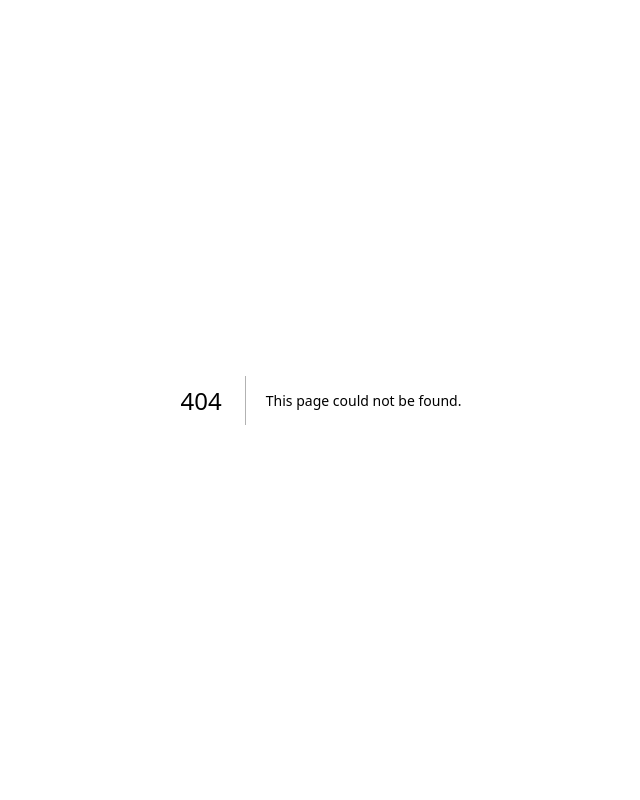
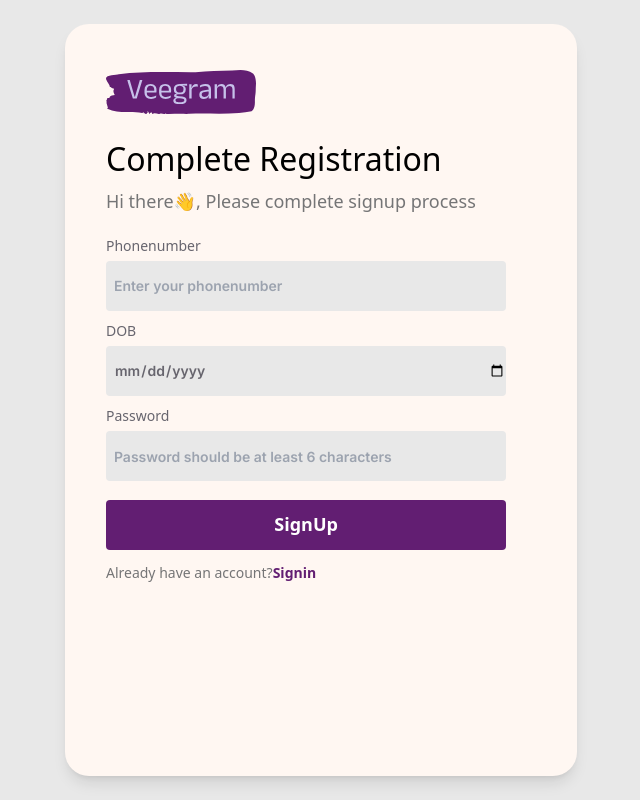
Before and after one commit to Victorasamu123/Veegram-Clients, a Next.js app: page /auth/signupcomp in a window 1280 px wide. Before the commit this address had no page. Shown: the whole page, without its empty margins (319-959 px from the left). Built offline with nearby package versions, Linux system fonts and the light colour scheme.

Commit message:
complted proceedsignup page

```diff
--- a/src/app/auth/signup/page.tsx
+++ b/src/app/auth/signup/page.tsx
@@ -6,8 +6,15 @@ import logo from "../../../../public/svgexport-24.svg"
 import google from "../../../../public/google.png"
 import apple from "../../../../public/apple.png"
 import facebook from "../../../../public/facebook.png"
+import { useRouter } from "next/navigation"
+
 
 export default function Signup() {
+  const router = useRouter()
+  const proceedSignup =()=>{
+    router.push("/auth/signupcomp");
+  }
+
   return (
     <div className="w-[100vw] h-[100vh] bg-[#E8E8E8] flex justify-center items-center">
       <div className="bg-[#FFF7F2] h-[94%] w-[40%] rounded-3xl shadow-lg">
@@ -34,7 +41,7 @@ export default function Signup() {
             <input type="email" className="w-[85%] h-[50px] bg-[#E8E8E8] rounded-[4px] focus:outline-[#621E72] hover:border-[2px] pl-2 text-[#67656E] text-[14px] font-semibold" placeholder="Enter your email address"/>
             </div>
             <div className="block">
-                <button className="mt-[4%] w-[85%] h-[50px] rounded-[4px] text-[#FFFFFF] text-[18px] font-semibold font-apple bg-[#621E72]">Proceed</button>
+                <button className="mt-[4%] w-[85%] h-[50px] rounded-[4px] text-[#FFFFFF] text-[18px] font-semibold font-apple bg-[#621E72]" onClick={proceedSignup}>Proceed</button>
             </div>
         </div>
         <div className="ml-[8%] mt-[3%] flex">
@@ -48,7 +55,7 @@ export default function Signup() {
           <div className="w-[23%] h-[50px] border-2 mr-[35px] rounded-lg cursor-pointer flex justify-center items-center"><Image src={apple} alt="" width={60}/></div>
         </div>
         <div className="ml-[8%] mt-[1%]">
-          <span className="text-[14px]">Already have an account?<Link href="/auth/signin" className="font-semibold text-[#621E72]">Signin</Link></span>
+          <span className="text-[14px] text-[#757576] font-apple font-medium">Already have an account?<Link href="/auth/signin" className="font-semibold text-[#621E72]">Signin</Link></span>
         </div>
       </div>
     </div>
--- /dev/null
+++ b/src/app/auth/signupcomp/page.tsx
@@ -0,0 +1,49 @@
+"use client"
+import { useEffect, useState } from "react"
+import Image from "next/image"
+import Link from "next/link"
+import logo from "../../../../public/svgexport-24.svg"
+import google from "../../../../public/google.png"
+import apple from "../../../../public/apple.png"
+import facebook from "../../../../public/facebook.png"
+import { useRouter } from "next/navigation"
+
+export default function SignupComp() {
+  return (
+    <>
+    <div className="w-[100vw] h-[100vh] bg-[#E8E8E8] flex justify-center items-center">
+      <div className="bg-[#FFF7F2] h-[94%] w-[40%] rounded-3xl shadow-lg">
+      <div className="mt-[9%] ml-[8%]">
+        <Image src={logo} alt="" width={150}/>
+      </div>
+      <h2 className="text-[32px] font-apple font-lighter mt-[4%] ml-[8%]">
+         Complete Registration
+       </h2>
+       <p className="text-[18px] text-[#757576] font-apple font-medium mt-[1%] ml-[8%]">
+        Hi there👋, Please complete signup process
+        </p>
+        <div className="ml-[8%] mt-[4%]">
+            <label htmlFor="Phonenumber" className="block text-[14px] text-[#67656E] font-apple font-medium">Phonenumber</label>
+            <div className="block mt-[1%]">
+            <input type="tel" className="w-[85%] h-[50px] bg-[#E8E8E8] rounded-[4px] focus:outline-[#621E72] hover:border-[2px] pl-2 text-[#67656E] text-[14px] font-semibold" placeholder="Enter your phonenumber"/>
+            </div>
+            <label htmlFor="DOB" className="block text-[14px] text-[#67656E] font-apple font-medium mt-[2%]">DOB</label>
+            <div className="block mt-[1%]">
+            <input type="date" className="w-[85%] h-[50px] bg-[#E8E8E8] rounded-[4px] focus:outline-[#621E72] hover:border-[2px] pl-2 text-[#67656E] text-[14px] font-semibold" placeholder="Please select your DOB"/>
+            </div>
+            <label htmlFor="Password" className="block text-[14px] text-[#67656E] font-apple font-medium mt-[2%]">Password</label>
+            <div className="block mt-[1%]">
+            <input type="password" className="w-[85%] h-[50px] bg-[#E8E8E8] rounded-[4px] focus:outline-[#621E72] hover:border-[2px] pl-2 text-[#67656E] text-[14px] font-semibold" placeholder="Password should be at least 6 characters"/>
+            </div>
+            <div className="block">
+                <button className="mt-[4%] w-[85%] h-[50px] rounded-[4px] text-[#FFFFFF] text-[18px] font-semibold font-apple bg-[#621E72]">SignUp</button>
+            </div>
+        </div>
+        <div className="ml-[8%] mt-[2%]">
+          <span className="text-[14px] text-[#757576] font-apple font-medium">Already have an account?<Link href="/auth/signin" className="font-semibold text-[#621E72]">Signin</Link></span>
+        </div>
+      </div>
+    </div>
+    </>
+  )
+}
```
